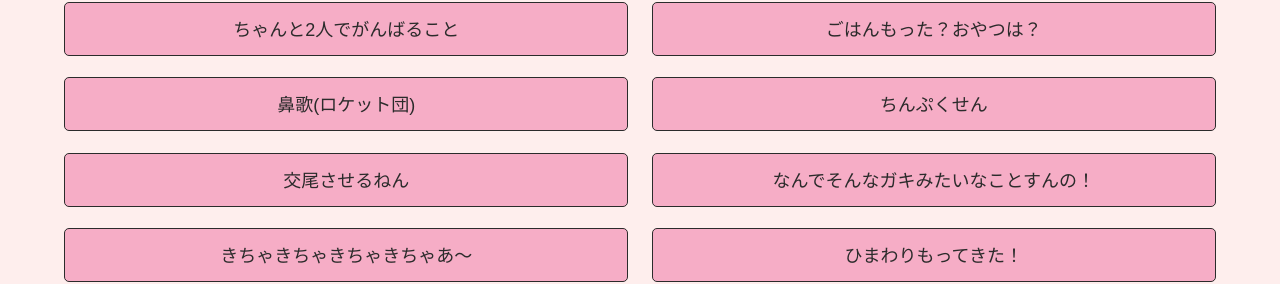
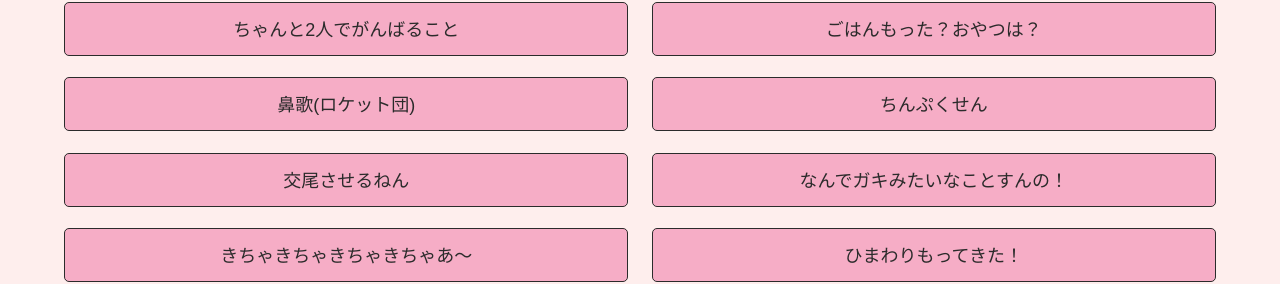
Before and after one commit to capkun10/nazupi-button, a website: page docs/index.html in a window 1280 px wide. Shown: the part 4443-4727 px from the top of the page. Drawn offline with Linux system fonts and the light colour scheme.

Commit message:
Update index.html

```diff
--- a/docs/index.html
+++ b/docs/index.html
@@ -156,7 +156,7 @@
               <div class="button button-play" data-voice="R">鼻歌(ロケット団)</div>
               <div class="button button-play" data-voice="tinpukusen">ちんぷくせん</div>
               <div class="button button-play" data-voice="koubi">交尾させるねん</div>
-              <div class="button button-play" data-voice="gakimitai">なんでそんなガキみたいなことすんの！</div>
+              <div class="button button-play" data-voice="gakimitai">なんでガキみたいなことすんの！</div>
               <div class="button button-play" data-voice="kitya">きちゃきちゃきちゃきちゃあ～</div>
               <div class="button button-play" data-voice="himawari">ひまわりもってきた！</div>
               <div class="button button-play" data-voice="hati">ぶんぶんぶん はちがとぶ</div>
```
